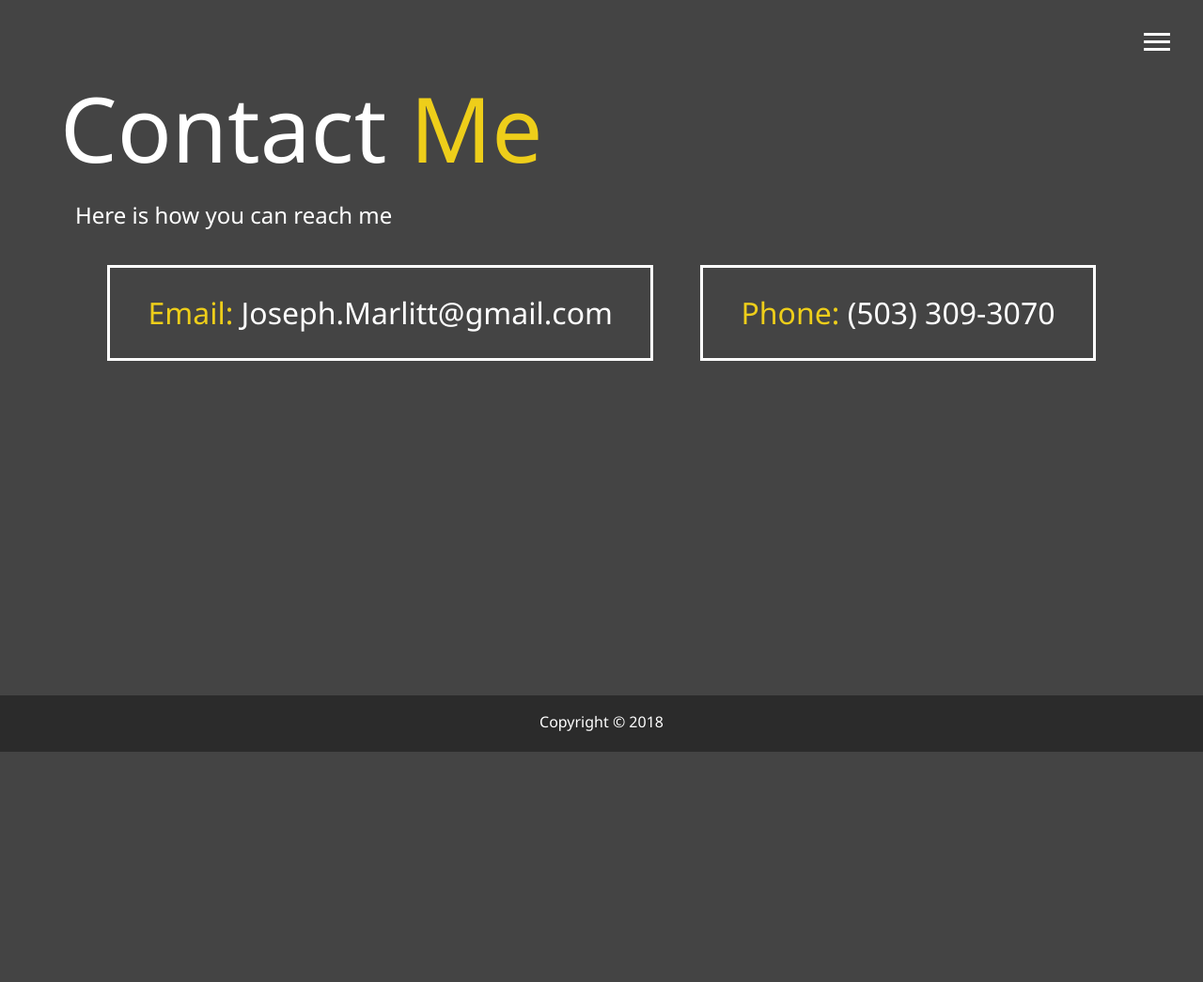
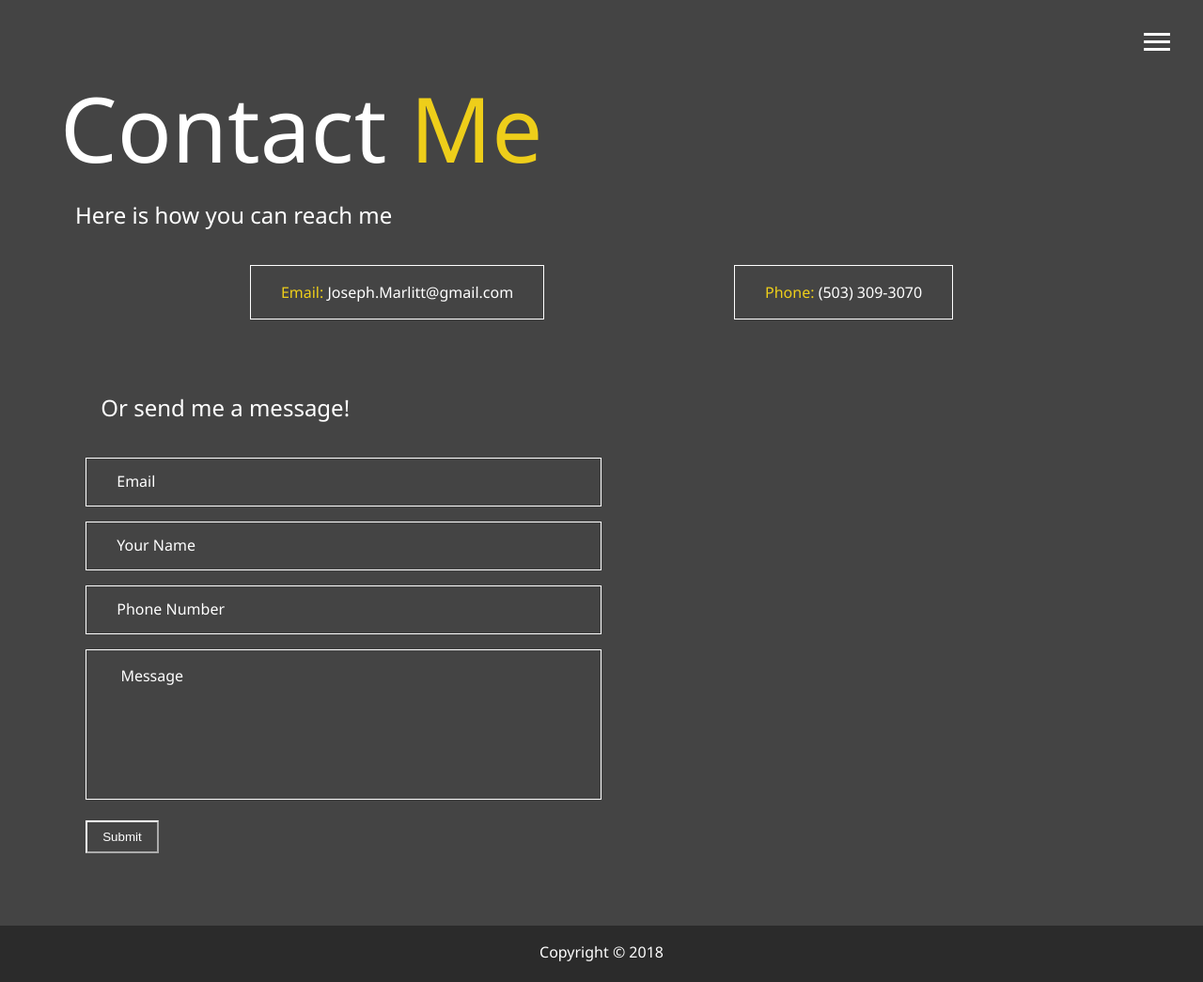
Before and after one commit to joseph-marlitt/portfolio, a website: page dist/contact.html in a window 1280 px wide. Shown: the whole page at 94% size. Before the commit the page ends 800 px from the top, so only its background shows below. Drawn offline with Linux system fonts and the light colour scheme.

Commit message:
Added form to Contact

```diff
--- a/scss/_config.scss
+++ b/scss/_config.scss
@@ -1,8 +1,8 @@
 $primary-color: #444;
 $secondary-color: #eece1a;
 $show-home-image: true;
-$home-image: url(../img/climbing.png);
-$background-opacity: 0.9;
+$home-image: url(../img/streets.jpg);
+$background-opacity: 0.5;
 
 @mixin easeOut {
   transition: all 0.4s ease-out;
--- a/scss/_menu.scss
+++ b/scss/_menu.scss
@@ -87,7 +87,7 @@
     .portrait {
       width: 250px;
       height: 250px;
-      background: center url("../img/headshot.jpg");
+      background: center url("../img/Picture1.png");
       background-size: cover;
       border-radius: 50%;
       border: solid 3px $secondary-color;
--- a/scss/main.scss
+++ b/scss/main.scss
@@ -1,5 +1,6 @@
 @import "config";
 @import "menu";
+@import "mobile";
 
 * {
   box-sizing: border-box;
@@ -144,10 +145,42 @@ main {
   align-items: center;
   margin-top: 1rem;
 
+  .contact-form{
+    padding: 0.5rem;
+
+    .input-form{
+      width: 50%;
+      background-color:$primary-color;
+      font-size: 1rem;
+      border: 1px #fff solid;
+      padding: 1rem 2rem;
+      margin-bottom: 1rem;
+
+    }
+    ::placeholder {
+      color:#fff;
+      font-size: 1rem;
+      font-family: "Segoe UI", Tahoma, Geneva, Verdana, sans-serif;
+
+    }
+   textarea {
+    width: 50%;
+    height: 10rem;
+    resize: none;
+    color: #fff;
+    background-color:$primary-color;
+    font-size: 1rem;
+    border: 1px #fff solid;
+    padding: 1rem 2rem;
+    margin-bottom: 3rem;
+    font-family: "Segoe UI", Tahoma, Geneva, Verdana, sans-serif;
+   }
+  }
+
   div {
-    font-size: 2rem;
-    border: 3px #fff solid;
-    padding: 1.5rem 2.5rem;
+    font-size: 1rem;
+    border: 1px #fff solid;
+    padding: 1rem 2rem;
     margin-bottom: 3rem;
     @include easeOut;
 
@@ -172,9 +205,23 @@ main {
   &:hover {
     background: $secondary-color;
     color: set-text-color($secondary-color);
+    cursor: pointer;
   }
 }
-
+.btn-submit {
+  display: block;
+  padding: 0.5rem 1rem;
+  border: 2;
+  border-color: #fff;
+  margin-bottom: 0.3rem;
+  background-color: $primary-color;
+  color: #fff;
+  cursor: pointer;
+  &:hover {
+    background: $secondary-color;
+    color: set-text-color($secondary-color);
+  }
+}
 .btn-dark {
   @extend .btn;
   background: darken($primary-color, 50);
@@ -193,5 +240,3 @@ main {
   color: set-text-color($primary-color);
   height: 60px;
 }
-
-@import "mobile";
```
Also changed, not shown: dist/contact.html, dist/css/main.css, dist/img/streets.jpg (added).
